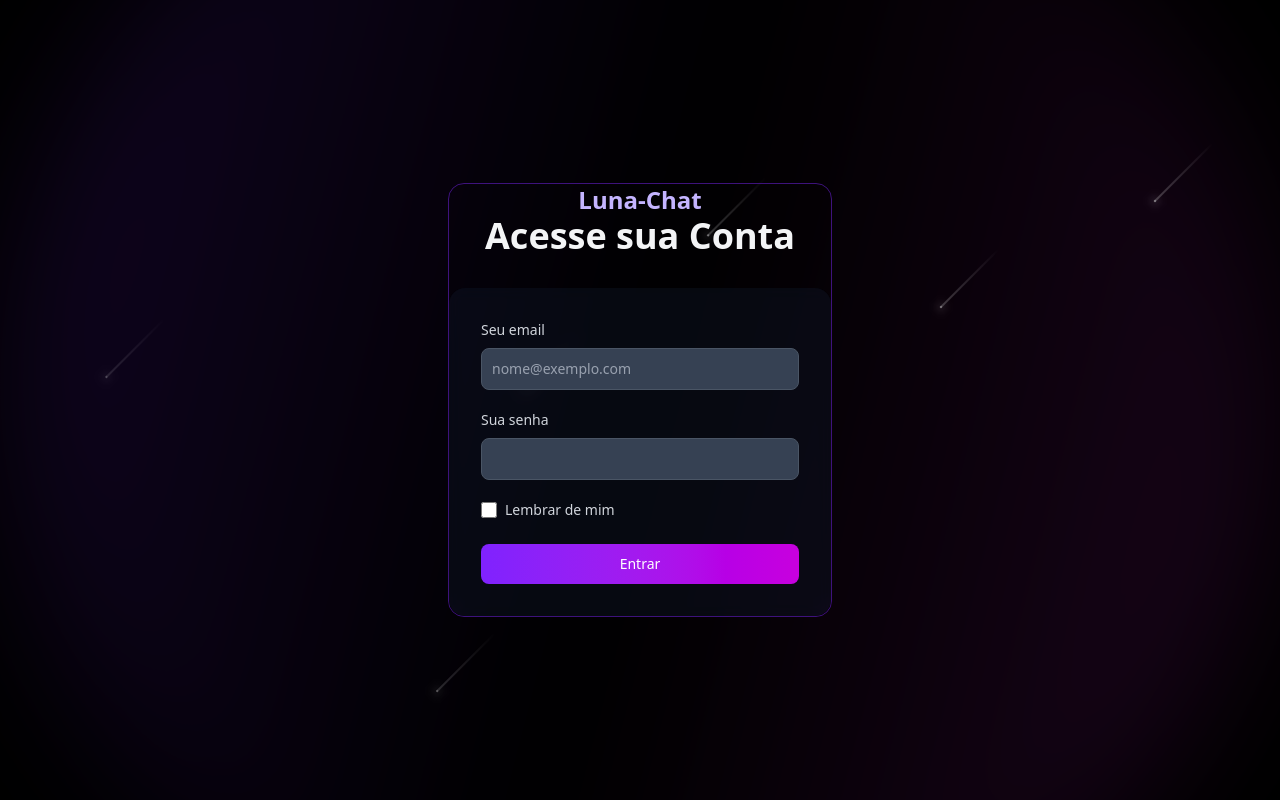
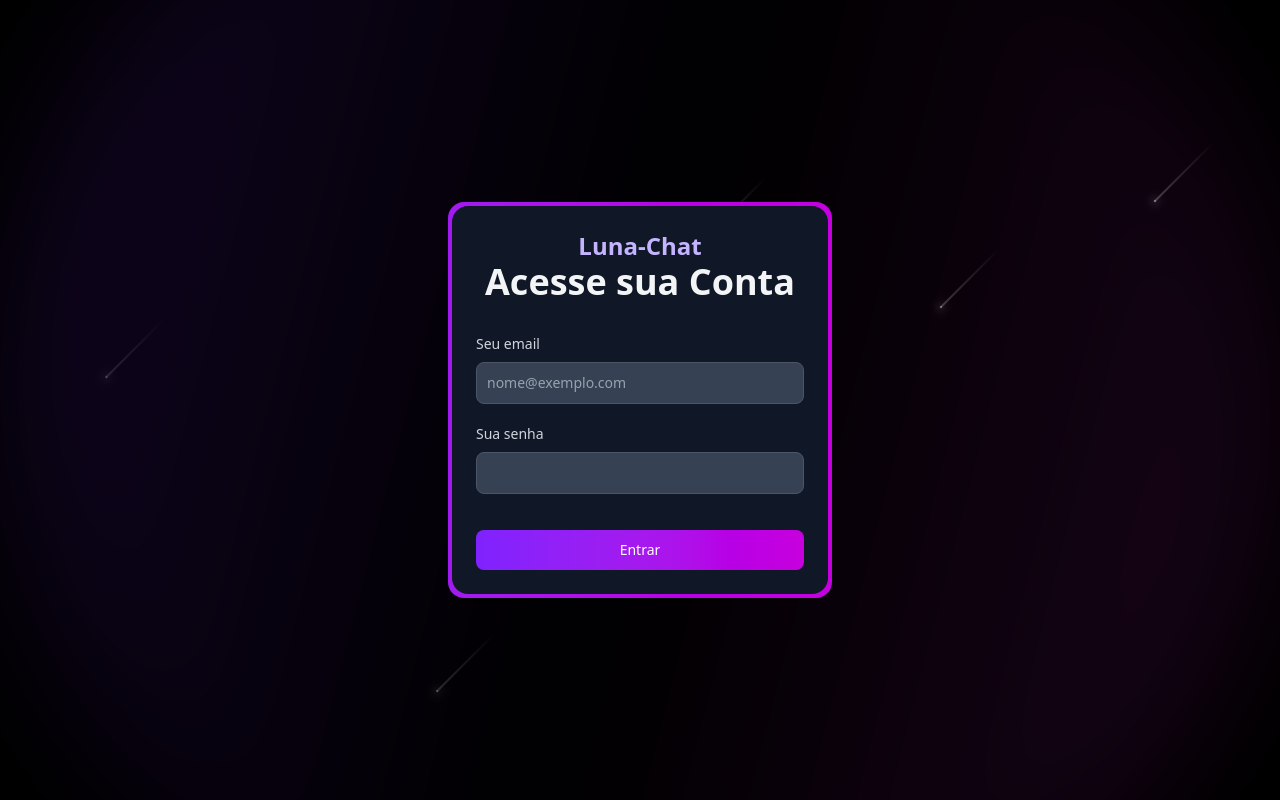
Before and after one commit to FelippeTN/Luna-Chat, a Django app: page /login/ in a window 1280 px wide. Run offline with Django 5.2, Linux system fonts and the light colour scheme; style sheets or scripts are compiled from the project's sources; some libraries are stand-ins or nearby versions.

Commit message:
ADD: implement border shine animation and update login form structure

```diff
--- a/static/css/style.css
+++ b/static/css/style.css
@@ -53,3 +53,20 @@
         opacity: 0;
     }
 }
+
+@keyframes border-shine {
+  0% {
+    background-position: 0% 50%;
+  }
+  50% {
+    background-position: 100% 50%;
+  }
+  100% {
+    background-position: 0% 50%;
+  }
+}
+
+.animate-border-shine {
+  background-size: 200% 200%;
+  animation: border-shine 5s ease infinite;
+}
--- a/templates/base.html
+++ b/templates/base.html
@@ -30,7 +30,6 @@
     {% block scripts %}
         <script src="https://unpkg.com/aos@2.3.1/dist/aos.js"></script>
         <script>
-            // Inicializa a biblioteca de animação (AOS) em todas as páginas
             AOS.init({
                 once: true,
                 duration: 800,
--- a/templates/login.html
+++ b/templates/login.html
@@ -8,13 +8,13 @@
     <div class="absolute top-1/2 left-1/2 w-[80rem] h-[80rem] bg-gradient-to-tr from-violet-900/50 via-transparent to-fuchsia-900/50 rounded-full animate-spin-slow blur-3xl opacity-60"></div>
 
     {% include "meteors.html" %}
-
-    <div class="w-full max-w-sm z-10 g-4 border border-violet-900/80 rounded-2xl">
+    <div class="relative w-full max-w-sm z-10 p-1 rounded-2xl overflow-hidden bg-gradient-to-r from-violet-600 to-fuchsia-600 animate-border-shine">
+        <div class="relative bg-gray-900 rounded-2xl p-6">
             <div class="text-center mb-8">
                 <h2 class="text-2xl font-semibold text-violet-300">Luna-Chat</h2>
                 <h1 class="text-4xl font-bold text-gray-100">Acesse sua Conta</h1>
             </div>
-        <form class="bg-gray-900/40 backdrop-blur-sm p-8 rounded-2xl">
+            <form>
                 <div class="mb-5">
                     <label for="email" class="block mb-2 text-sm font-medium text-gray-300">Seu email</label>
                     <input type="email" id="email" class="bg-gray-700 border border-gray-600 text-white text-sm rounded-lg focus:ring-violet-500 focus:border-violet-500 block w-full p-2.5 placeholder-gray-400" placeholder="nome@exemplo.com" required />
@@ -23,16 +23,11 @@
                     <label for="password" class="block mb-2 text-sm font-medium text-gray-300">Sua senha</label>
                     <input type="password" id="password" class="bg-gray-700 border border-gray-600 text-white text-sm rounded-lg focus:ring-violet-500 focus:border-violet-500 block w-full p-2.5" required />
                 </div>
-            <div class="flex items-start mb-6">
-                <div class="flex items-center h-5">
-                    <input id="remember" type="checkbox" value="" class="w-4 h-4 border border-gray-600 rounded bg-gray-700 focus:ring-3 focus:ring-violet-600 ring-offset-gray-800" />
-                </div>
-                <label for="remember" class="ms-2 text-sm font-medium text-gray-300">Lembrar de mim</label>
-            </div>
-            <button type="submit" class="w-full text-white bg-gradient-to-r from-violet-600 to-fuchsia-600 hover:bg-gradient-to-l focus:ring-4 focus:outline-none focus:ring-violet-500/50 font-medium rounded-lg text-sm px-5 py-2.5 text-center transform transition-all duration-300 hover:scale-105">
+                <button type="submit" class="w-full text-white bg-gradient-to-r from-violet-600 to-fuchsia-600 mt-4 hover:bg-gradient-to-l focus:ring-4 focus:outline-none focus:ring-violet-500/50 font-medium rounded-lg text-sm px-5 py-2.5 text-center transform transition-all duration-300 hover:scale-105">
                     Entrar
                 </button>
             </form>
         </div>
     </div>
+</div>
 {% endblock %}
```
Lines whose indentation alone changed are shown as unchanged.
